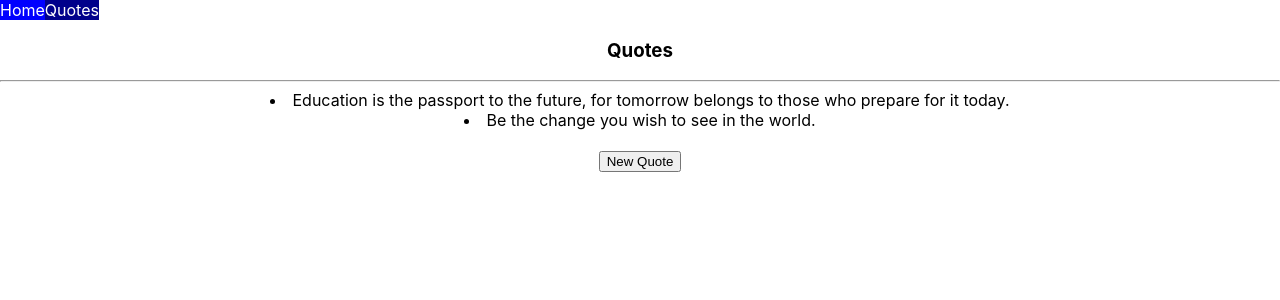
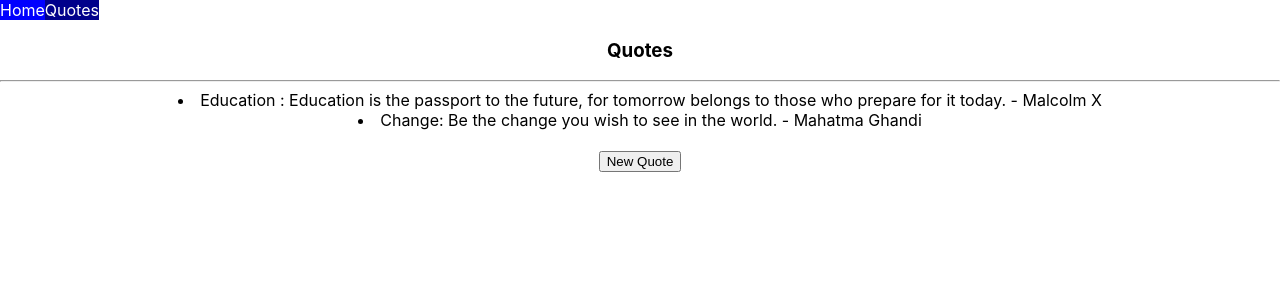
Before and after one commit to biancancanal/motivational-quotes-app, a React (Create React App) app: page /quotes in a window 1280 px wide. Shown: the top 300 px of the page. Built offline with nearby package versions, Linux system fonts and the light colour scheme; data requests are answered from the project's data file.

Commit message:
Added Keyword and Author

```diff
--- a/src/containers/Quotes.js
+++ b/src/containers/Quotes.js
@@ -17,7 +17,7 @@ componentDidMount() {
     })
 }
     render() {
-        const quotes = this.state.quotes.map(q => <li>{q.quote}</li>)
+        const quotes = this.state.quotes.map(q => <li>{q.keyword}: {q.quote} - {q.author}</li>)
         return (
             <div>
                 <h3>Quotes</h3>
```
